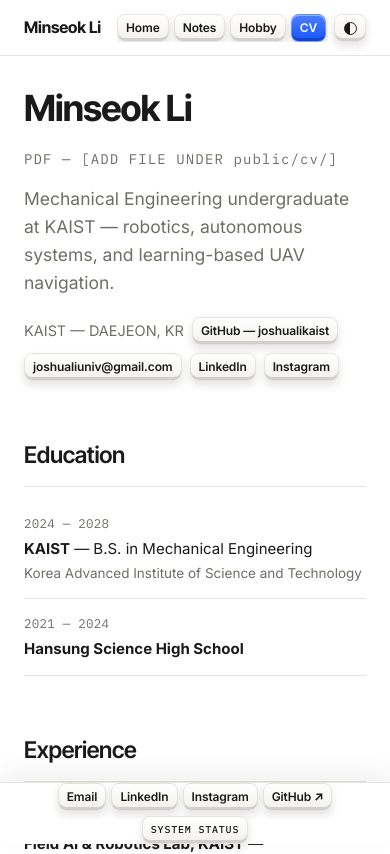
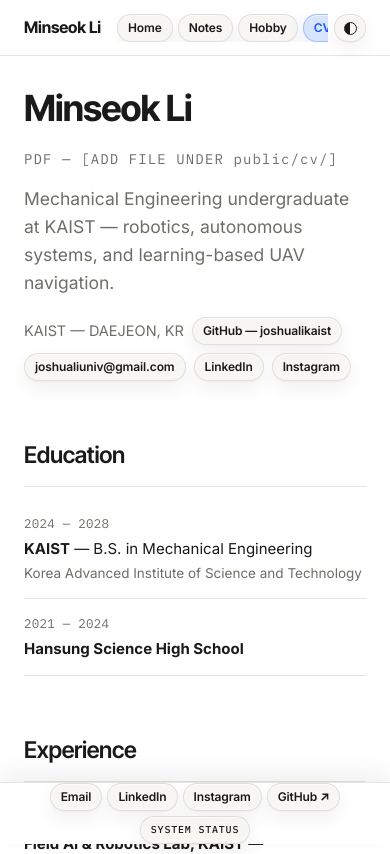
Before and after one commit to joshualikaist/LMS-Website, a Next.js app: page /cv in a window 390 px wide. Shown: the top 854 px of the page. Built offline with nearby package versions, Linux system fonts and the light colour scheme; no server answers.

Commit message:
Soften raised controls into frosted glass bubbles.
Co-authored-by: Cursor <cursoragent@cursor.com>

```diff
--- a/components/layout/SidebarDock.module.css
+++ b/components/layout/SidebarDock.module.css
@@ -8,37 +8,51 @@
 
 .btn {
   position: relative;
+  isolation: isolate;
+  overflow: hidden;
   width: 46px;
   height: 46px;
-  border-radius: 13px;
+  border-radius: 50%;
   display: grid;
   place-items: center;
   text-decoration: none;
-  color: #fff;
-  border: 1px solid rgba(255, 255, 255, 0.28);
+  color: var(--ink);
+  border: 1px solid color-mix(in srgb, var(--ink) 10%, transparent);
+  background: color-mix(in srgb, var(--tint, #888) 22%, rgba(255, 255, 255, 0.38));
   box-shadow:
-    inset 0 1px 0 rgba(255, 255, 255, 0.42),
-    inset 0 -4px 0 rgba(0, 0, 0, 0.22),
-    0 6px 12px rgba(22, 22, 18, 0.18);
+    inset 0 1px 0 rgba(255, 255, 255, 0.55),
+    0 1px 2px rgba(22, 22, 18, 0.05),
+    0 8px 18px rgba(22, 22, 18, 0.08);
+  -webkit-backdrop-filter: blur(12px) saturate(1.45);
+  backdrop-filter: blur(12px) saturate(1.45);
   transform: translateY(0);
-  transition: transform 0.12s ease, box-shadow 0.12s ease, filter 0.12s ease;
+  transition: transform 0.16s ease, box-shadow 0.16s ease, filter 0.16s ease;
+}
+
+.btn::before {
+  content: "";
+  position: absolute;
+  inset: 3px 8px auto 8px;
+  height: 42%;
+  border-radius: 999px;
+  background: linear-gradient(180deg, rgba(255, 255, 255, 0.7), rgba(255, 255, 255, 0));
+  pointer-events: none;
 }
 
 .btn:hover {
-  transform: translateY(-3px);
-  filter: brightness(1.06);
+  transform: translateY(-2px);
   text-decoration: none;
   box-shadow:
-    inset 0 1px 0 rgba(255, 255, 255, 0.5),
-    inset 0 -4px 0 rgba(0, 0, 0, 0.2),
-    0 10px 16px rgba(22, 22, 18, 0.22);
+    inset 0 1px 0 rgba(255, 255, 255, 0.7),
+    0 4px 8px rgba(22, 22, 18, 0.06),
+    0 14px 24px rgba(22, 22, 18, 0.1);
 }
 
 .btn:active {
-  transform: translateY(2px);
+  transform: translateY(0) scale(0.96);
   box-shadow:
-    inset 0 4px 8px rgba(0, 0, 0, 0.28),
-    0 1px 2px rgba(22, 22, 18, 0.12);
+    inset 0 2px 6px rgba(22, 22, 18, 0.12),
+    0 1px 2px rgba(22, 22, 18, 0.05);
 }
 
 .face {
@@ -46,13 +60,25 @@
   height: 22px;
   display: grid;
   place-items: center;
+  position: relative;
+  z-index: 1;
 }
 
 .glyph {
   width: 22px;
   height: 22px;
   display: block;
+  opacity: 0.86;
+}
+
+:global(:root[data-theme="dark"]) .glyph {
   filter: brightness(0) invert(1);
+}
+
+@media (prefers-color-scheme: dark) {
+  :global(:root:not([data-theme])) .glyph {
+    filter: brightness(0) invert(1);
+  }
 }
 
 .sr {
@@ -68,27 +94,33 @@
 }
 
 .gmail {
-  background: linear-gradient(#ea5a4a, #c5221f);
+  --tint: #c5221f;
 }
 
 .github {
-  background: linear-gradient(#3a3a3a, #171717);
+  --tint: #171717;
 }
 
 .linkedin {
-  background: linear-gradient(#1a7de0, #0a66c2);
+  --tint: #0a66c2;
 }
 
 .instagram {
-  background: linear-gradient(135deg, #f9ce34 0%, #ee2a7b 48%, #6228d7 100%);
+  --tint: #ee2a7b;
+  background: linear-gradient(
+    135deg,
+    color-mix(in srgb, #f9ce34 32%, rgba(255, 255, 255, 0.35)),
+    color-mix(in srgb, #ee2a7b 28%, rgba(255, 255, 255, 0.28)),
+    color-mix(in srgb, #6228d7 26%, rgba(255, 255, 255, 0.28))
+  );
 }
 
 .scholar {
-  background: linear-gradient(#4b8ef0, #185abc);
+  --tint: #185abc;
 }
 
 .orcid {
-  background: linear-gradient(#b8d432, #a6ce39);
+  --tint: #a6ce39;
 }
 
 @media (max-width: 900px) {
@@ -96,3 +128,11 @@
     margin-top: 16px;
   }
 }
+
+@media (prefers-reduced-transparency: reduce) {
+  .btn {
+    background: color-mix(in srgb, var(--tint, #888) 18%, var(--panel));
+    -webkit-backdrop-filter: none;
+    backdrop-filter: none;
+  }
+}
--- a/styles/raised.module.css
+++ b/styles/raised.module.css
@@ -1,60 +1,66 @@
 .btn {
   position: relative;
+  isolation: isolate;
   display: inline-flex;
   align-items: center;
   justify-content: center;
   height: 32px;
-  padding: 0 11px;
-  border-radius: 9px;
+  padding: 0 12px;
+  border-radius: 999px;
   font-size: 13px;
   font-weight: 600;
   letter-spacing: -0.01em;
   line-height: 1;
   color: var(--ink);
-  background: linear-gradient(var(--bg), var(--panel));
-  border: 1px solid var(--hairline);
+  background: color-mix(in srgb, var(--panel) 62%, transparent);
+  border: 1px solid color-mix(in srgb, var(--ink) 10%, transparent);
   box-shadow:
-    inset 0 1px 0 rgba(255, 255, 255, 0.72),
-    inset 0 -3px 0 rgba(0, 0, 0, 0.14),
-    0 4px 8px rgba(22, 22, 18, 0.12);
+    inset 0 1px 0 rgba(255, 255, 255, 0.58),
+    inset 0 -10px 14px rgba(255, 255, 255, 0.08),
+    0 1px 2px rgba(22, 22, 18, 0.04),
+    0 8px 20px rgba(22, 22, 18, 0.06);
+  -webkit-backdrop-filter: blur(14px) saturate(1.5);
+  backdrop-filter: blur(14px) saturate(1.5);
   text-decoration: none;
   transform: translateY(0);
-  transition: transform 0.12s ease, box-shadow 0.12s ease, filter 0.12s ease;
+  transition: transform 0.16s ease, box-shadow 0.16s ease, background 0.16s ease, border-color 0.16s ease;
   cursor: pointer;
   white-space: nowrap;
 }
 
 .btn:hover {
-  transform: translateY(-2px);
-  filter: brightness(1.04);
+  transform: translateY(-1px);
   color: var(--ink);
   text-decoration: none;
+  background: color-mix(in srgb, var(--panel) 78%, transparent);
+  border-color: color-mix(in srgb, var(--ink) 16%, transparent);
   box-shadow:
-    inset 0 1px 0 rgba(255, 255, 255, 0.8),
-    inset 0 -3px 0 rgba(0, 0, 0, 0.12),
-    0 8px 12px rgba(22, 22, 18, 0.16);
+    inset 0 1px 0 rgba(255, 255, 255, 0.7),
+    inset 0 -10px 14px rgba(255, 255, 255, 0.1),
+    0 2px 4px rgba(22, 22, 18, 0.05),
+    0 12px 24px rgba(22, 22, 18, 0.08);
 }
 
 .btn:active {
-  transform: translateY(2px);
-  filter: none;
+  transform: translateY(0) scale(0.98);
   box-shadow:
-    inset 0 3px 6px rgba(0, 0, 0, 0.22),
-    0 1px 2px rgba(22, 22, 18, 0.1);
+    inset 0 1px 3px rgba(22, 22, 18, 0.08),
+    0 1px 2px rgba(22, 22, 18, 0.04);
 }
 
 .on {
-  color: #fff;
-  background: linear-gradient(#4d7cff, #1557ff);
-  border-color: rgba(255, 255, 255, 0.28);
+  color: var(--accent);
+  background: color-mix(in srgb, var(--accent) 16%, transparent);
+  border-color: color-mix(in srgb, var(--accent) 28%, transparent);
   box-shadow:
-    inset 0 1px 0 rgba(255, 255, 255, 0.42),
-    inset 0 -3px 0 rgba(0, 0, 0, 0.22),
-    0 4px 8px rgba(22, 22, 18, 0.16);
+    inset 0 1px 0 rgba(255, 255, 255, 0.5),
+    0 1px 2px rgba(21, 87, 255, 0.06),
+    0 8px 20px rgba(21, 87, 255, 0.1);
 }
 
 .on:hover {
-  color: #fff;
+  color: var(--accent);
+  background: color-mix(in srgb, var(--accent) 22%, transparent);
 }
 
 .mono {
@@ -97,12 +103,23 @@
 @media (max-width: 720px) {
   .btn {
     height: 28px;
-    padding: 0 8px;
+    padding: 0 10px;
     font-size: 12px;
-    border-radius: 8px;
   }
 
   .mono {
     font-size: 10px;
   }
 }
+
+@media (prefers-reduced-transparency: reduce) {
+  .btn {
+    background: var(--panel);
+    -webkit-backdrop-filter: none;
+    backdrop-filter: none;
+  }
+
+  .on {
+    background: color-mix(in srgb, var(--accent) 18%, var(--panel));
+  }
+}
```
